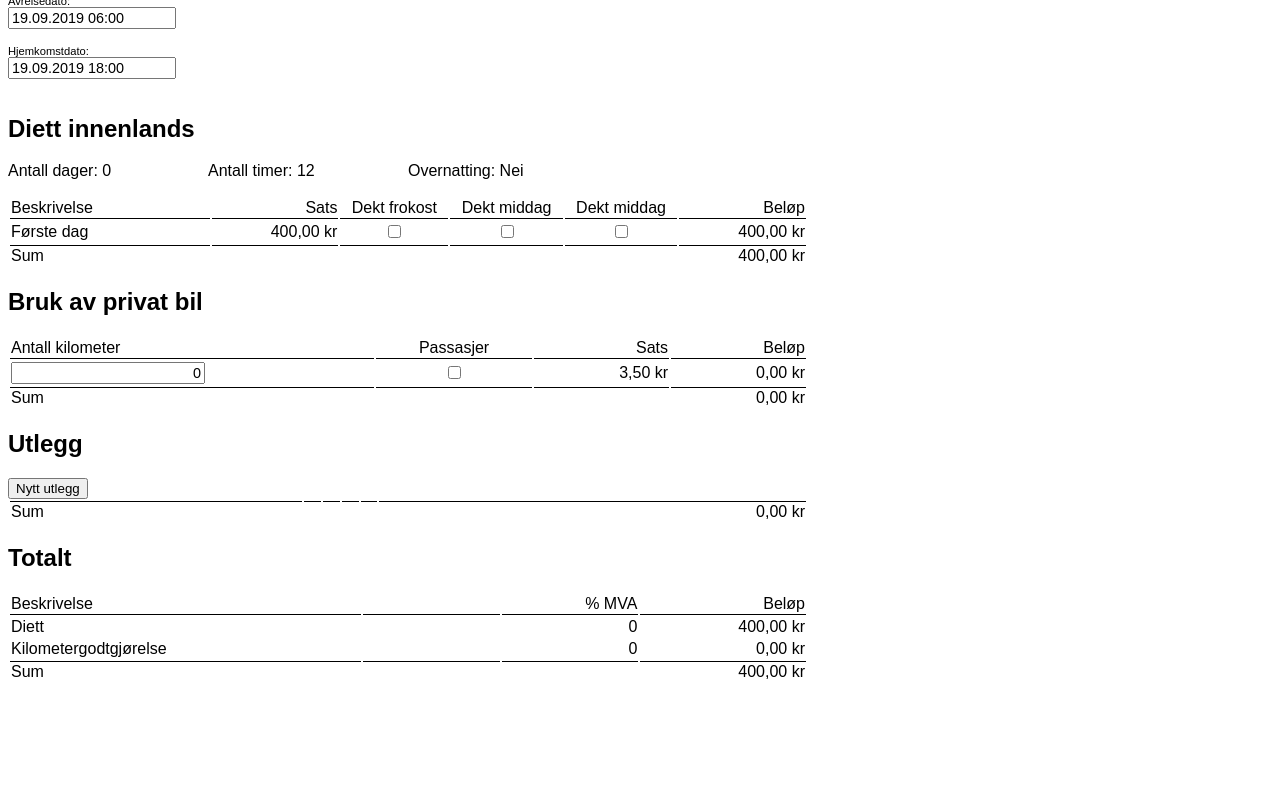
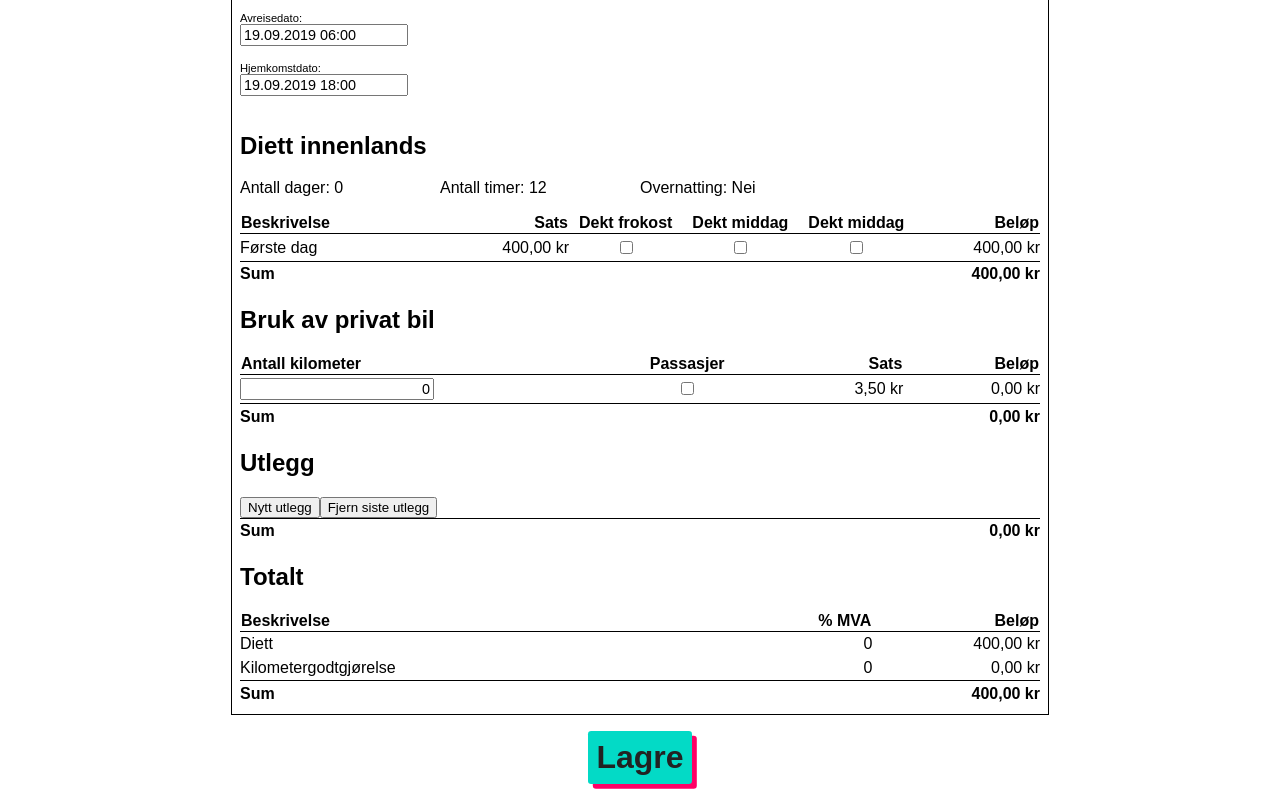
Before and after one commit to varianter/reiseregning, a React (Create React App) app: page / in a window 1280 px wide. Shown: the part 301-1101 px from the top of the page. Before the commit the page ends 993 px from the top, so only its background shows below. Built offline with nearby package versions, Linux system fonts and the light colour scheme.

Commit message:
Legg til knapp for å lagre og fjerne siste utlegg
La til litt styling

```diff
--- a/src/App.css
+++ b/src/App.css
@@ -16,3 +16,44 @@
 .App-link {
   color: #61dafb;
 }
+
+.container {
+  width: 50rem;
+}
+
+.saveButton {
+  display: none;
+}
+
+@media screen {
+  .container {
+    margin: auto;
+    border: 1px solid black;
+    padding: 0.5rem;
+  }
+
+  .saveButton {
+    display: block;
+    padding: 0.5rem;
+    margin: 1rem auto;
+
+    background: #03dac6;
+    border-radius: 0.2rem;
+    box-shadow: 0.3rem 0.3rem 0 #ff0166;
+    color: #222;
+    font-size: 2rem;
+    font-weight: 800;
+    border: 0;
+
+    transition: box-shadow 200ms ease-in;
+  }
+  .saveButton:hover {
+    box-shadow: 0.5rem 0.5rem 0 #ff0166;
+  }
+}
+
+@media print {
+  @page {
+    margin: 2rem;
+  }
+}
--- a/src/App.js
+++ b/src/App.js
@@ -19,7 +19,7 @@ class App extends Component {
       perDiemDays: [],
       totalDiem: 0,
       mileage: { mileage: 0, rate: 3.5, amount: 0, passenger: false },
-      vatList: [],
+      vatList: {},
       expenses: 0
     };
 
@@ -144,6 +144,7 @@ class App extends Component {
 
   render() {
     return (
+      <>
         <div className="container">
           <h1>Reiseregning</h1>
           <Details
@@ -178,6 +179,10 @@ class App extends Component {
             expenses={this.state.expenses}
           />
         </div>
+        <button className="saveButton" onClick={() => window.print()}>
+          Lagre
+        </button>
+      </>
     );
   }
 }
--- a/src/Components/Details.css
+++ b/src/Components/Details.css
@@ -24,6 +24,7 @@ label input {
 
 .long-input {
   width: 100%;
+  box-sizing: border-box;
 }
 
 @media print {
--- a/src/Components/Expenses.js
+++ b/src/Components/Expenses.js
@@ -10,6 +10,7 @@ class Expenses extends React.Component {
       expenses: []
     };
     this.onNewRowButtonClick = this.onNewRowButtonClick.bind(this);
+    this.onDeleteRowButtonClick = this.onDeleteRowButtonClick.bind(this);
     this.handleChange = this.handleChange.bind(this);
     this.handleDateChange = this.handleDateChange.bind(this);
   }
@@ -17,6 +18,12 @@ class Expenses extends React.Component {
   onNewRowButtonClick() {
     let expenses = this.state.expenses;
     expenses.push({ amountInclVAT: 0, VAT: 15, amountVAT: 0 });
+    this.setState({ expenses: expenses });
+  }
+
+  onDeleteRowButtonClick() {
+    let expenses = this.state.expenses;
+    expenses.pop();
     this.setState({ expenses: expenses });
   }
 
@@ -130,7 +137,7 @@ class Expenses extends React.Component {
       table = (
         <table>
           <thead>
-            <tr>
+            <tr className="header-row">
               <th>Dato </th>
               <th>Beskrivelse </th>
               <th className="numeric">Inkl MVA</th>
@@ -162,6 +169,9 @@ class Expenses extends React.Component {
       <div className={hideClass}>
         <h2>Utlegg</h2>
         <button onClick={this.onNewRowButtonClick}>Nytt utlegg</button>
+        <button onClick={this.onDeleteRowButtonClick}>
+          Fjern siste utlegg
+        </button>
         {table}
       </div>
     );
--- a/src/Components/Mileage.js
+++ b/src/Components/Mileage.js
@@ -15,7 +15,7 @@ class Mileage extends React.Component {
 
         <table>
           <thead>
-            <tr>
+            <tr className="header-row">
               <th className="descr">Antall kilometer </th>
               <th className="checkbox">Passasjer </th>
               <th className="numeric">Sats </th>
--- a/src/Components/Refund.css
+++ b/src/Components/Refund.css
@@ -13,6 +13,7 @@ select {
 
 table {
   width: 100%;
+  border-collapse: collapse;
 }
 
 th {
@@ -22,8 +23,17 @@ th {
   border-bottom: solid black 1px;
 }
 
+td {
+  padding: 0.2rem 0;
+}
+
 .sum-row td {
   border-top: solid black 1px;
+  font-weight: 600;
+}
+
+.header-row th {
+  font-weight: 600;
 }
 
 .descr {
--- a/src/Components/Refund.js
+++ b/src/Components/Refund.js
@@ -55,7 +55,7 @@ class Refund extends React.Component {
 
         <table>
           <thead>
-            <tr>
+            <tr className="header-row">
               <th className="descr">Beskrivelse </th>
               <th className="numeric">Sats </th>
               <th className="checkbox">Dekt frokost </th>
--- a/src/Components/Summary.js
+++ b/src/Components/Summary.js
@@ -30,7 +30,7 @@ class Summary extends React.Component {
 
         <table>
           <thead>
-            <tr>
+            <tr className="header-row">
               <th className="descr">Beskrivelse </th>
               <th></th>
               <th className="numeric">% MVA</th>
--- a/src/index.css
+++ b/src/index.css
@@ -1,6 +1,4 @@
 body {
-  margin: 0.5rem;
-  width: 50rem;
   font-family: Arial, Helvetica, sans-serif, 'Helvetica Neue', sans-serif;
   -webkit-font-smoothing: antialiased;
   -moz-osx-font-smoothing: grayscale;
```
Lines whose indentation alone changed are shown as unchanged.
